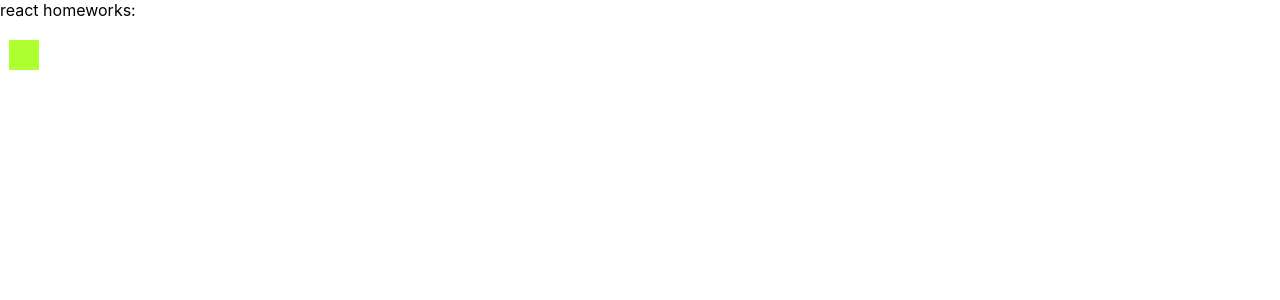
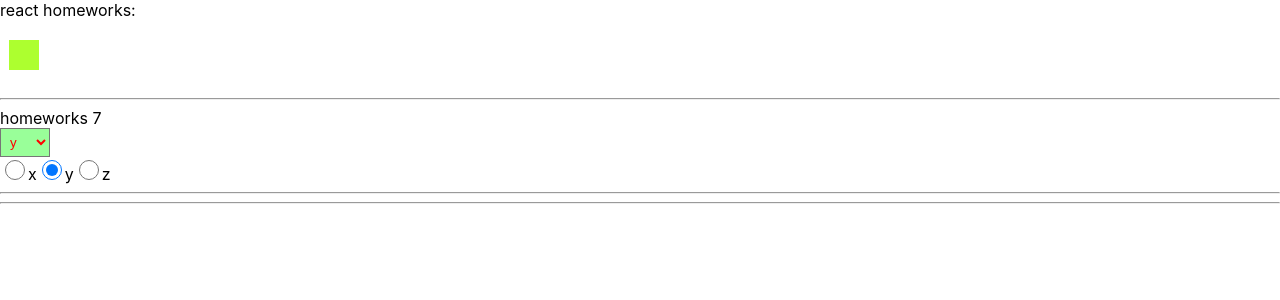
Before and after one commit to remezmax1992g/homework-by-ignat, a React (Create React App) app: page /#/junior in a window 1280 px wide. Shown: the top 300 px of the page. Built offline with nearby package versions, Linux system fonts and the light colour scheme.

Commit message:
Commit HW7

```diff
--- a/src/p2-homeworks/h5-rrd-v6/pages/Junior.tsx
+++ b/src/p2-homeworks/h5-rrd-v6/pages/Junior.tsx
@@ -1,9 +1,10 @@
 import React from 'react';
+import HW7 from "../../h7/HW7";
 
 const Junior = () => {
     return (
         <div>
-
+            <HW7/>
         </div>
     );
 };
--- a/src/p2-homeworks/h5-rrd-v6/pages/PreJunior.tsx
+++ b/src/p2-homeworks/h5-rrd-v6/pages/PreJunior.tsx
@@ -13,7 +13,6 @@ function PreJunior() {
             <HW3/>
             <HW4/>
             <HW6/>
-
         </div>
     )
 }
--- /dev/null
+++ b/src/p2-homeworks/h7/common/c5-SuperSelect/SuperSelect.module.css
@@ -0,0 +1,19 @@
+.select{
+    width: 50px;
+    padding: 5px;
+
+    cursor: pointer;
+    background-color: #99FF99;
+    color: red;
+}
+.select:focus{
+    outline: none;
+    border: 4px solid #005500;
+}
+.option{
+    color: red;
+    background-color: #99FF99;
+}
+.option:checked{
+background: #005500;
+}
--- a/src/p2-homeworks/h7/common/c5-SuperSelect/SuperSelect.tsx
+++ b/src/p2-homeworks/h7/common/c5-SuperSelect/SuperSelect.tsx
@@ -1,4 +1,5 @@
 import React, {SelectHTMLAttributes, DetailedHTMLProps, ChangeEvent} from 'react'
+import s from "./SuperSelect.module.css"
 
 type DefaultSelectPropsType = DetailedHTMLProps<SelectHTMLAttributes<HTMLSelectElement>, HTMLSelectElement>
 
@@ -14,14 +15,19 @@ const SuperSelect: React.FC<SuperSelectPropsType> = (
         ...restProps
     }
 ) => {
-    const mappedOptions: any[] = []; // map options with key
+    const mappedOptions: any[] = options ? options.map((o, i) => {
+        return (
+            <option className={s.option} key={i} value={o}>{o}</option>
+        )
+    }) : []; // map options with key
 
     const onChangeCallback = (e: ChangeEvent<HTMLSelectElement>) => {
-        // onChange, onChangeOption
+        onChange && onChange(e)
+        onChangeOption && onChangeOption(e.currentTarget.value)
     }
 
     return (
-        <select onChange={onChangeCallback} {...restProps}>
+        <select className={s.select} onChange={onChangeCallback} {...restProps}>
             {mappedOptions}
         </select>
     )
--- /dev/null
+++ b/src/p2-homeworks/h7/common/c6-SuperRadio/SuperRadio.module.css
@@ -0,0 +1,9 @@
+.radio{
+    height: 20px;
+    width: 20px;
+    cursor: pointer;
+    outline: none;
+}
+.label{
+    cursor: pointer;
+}
--- a/src/p2-homeworks/h7/common/c6-SuperRadio/SuperRadio.tsx
+++ b/src/p2-homeworks/h7/common/c6-SuperRadio/SuperRadio.tsx
@@ -1,4 +1,5 @@
 import React, {ChangeEvent, InputHTMLAttributes, DetailedHTMLProps} from 'react'
+import s from "./SuperRadio.module.css"
 
 type DefaultRadioPropsType = DetailedHTMLProps<InputHTMLAttributes<HTMLInputElement>, HTMLInputElement>
 
@@ -16,15 +17,21 @@ const SuperRadio: React.FC<SuperRadioPropsType> = (
     }
 ) => {
     const onChangeCallback = (e: ChangeEvent<HTMLInputElement>) => {
-        // onChange, onChangeOption
+        onChange && onChange(e)
+        onChangeOption && onChangeOption(e.currentTarget.value)// onChange, onChangeOption
     }
 
 
     const mappedOptions: any[] = options ? options.map((o, i) => ( // map options with key
         <label key={name + '-' + i}>
             <input
+                className={s.radio}
                 type={'radio'}
-                // name, checked, value, onChange
+                name={name}
+                checked={o === value}
+                value={o}
+                onChange={onChangeCallback}
+                {...restProps}
             />
             {o}
         </label>
```
